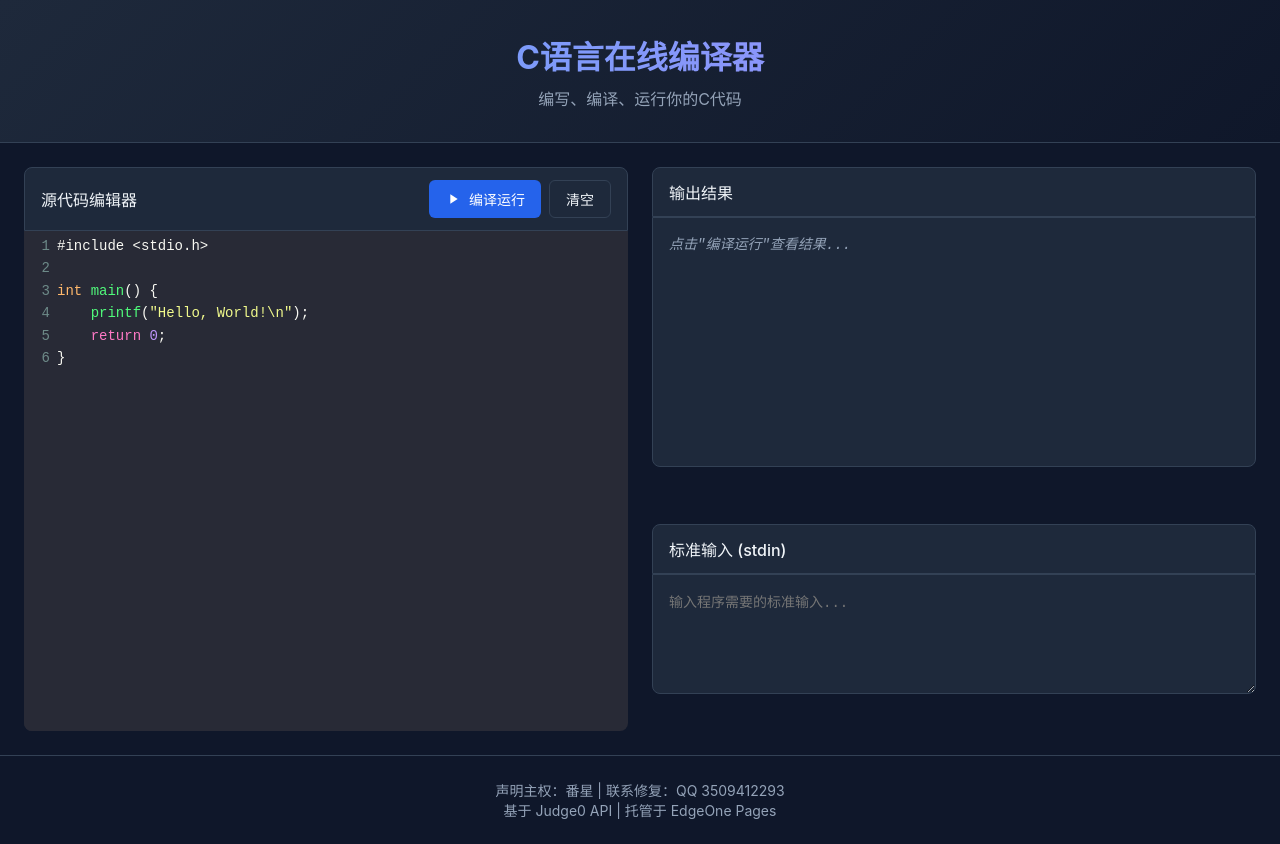
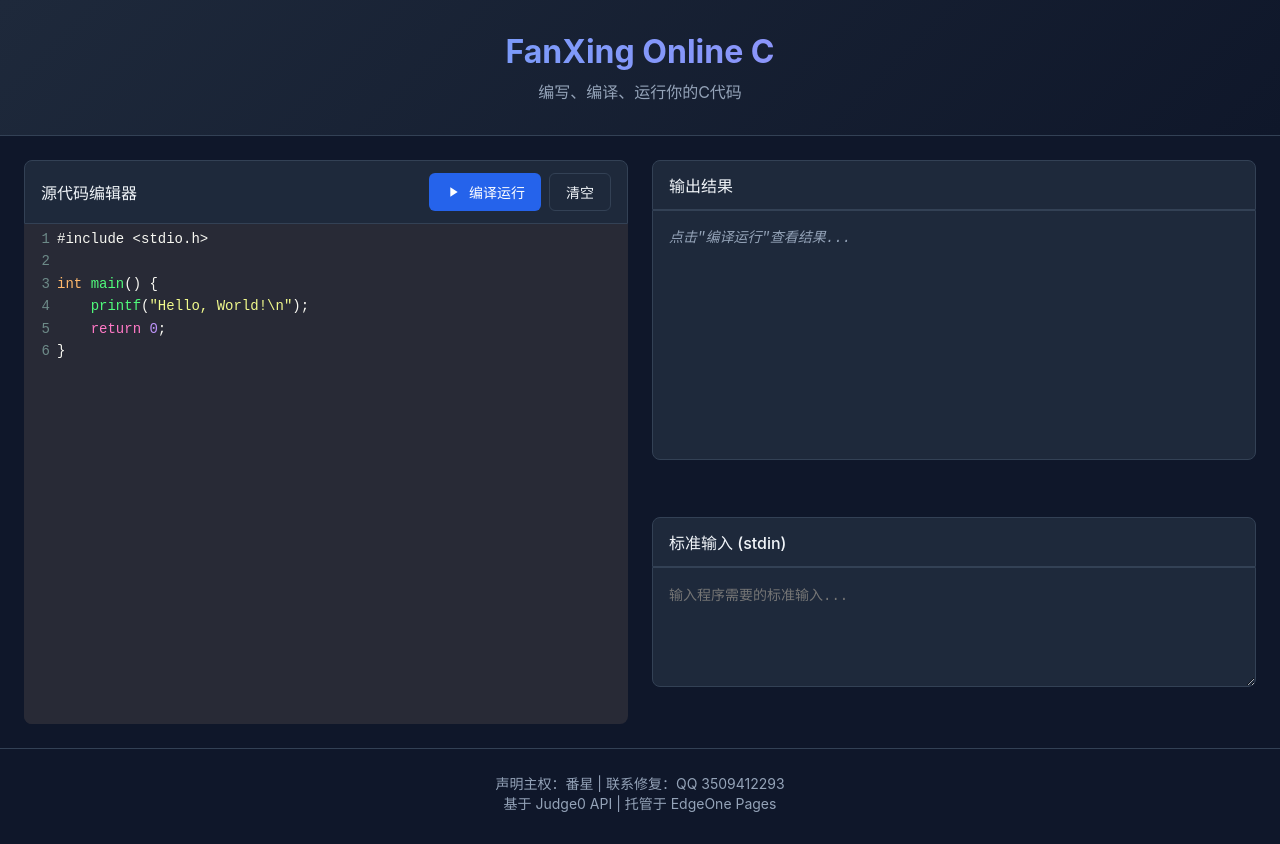
Before and after one commit to fanxing724/c-online-compiler, a plain HTML site: page index.html in a window 1280 px wide. Drawn offline with nearby package versions, Linux system fonts and the light colour scheme.

Commit message:
feat: 修改标题为FanXing Online C

```diff
--- a/index.html
+++ b/index.html
@@ -3,14 +3,14 @@
 <head>
     <meta charset="UTF-8">
     <meta name="viewport" content="width=device-width, initial-scale=1.0">
-    <title>C语言在线编译器</title>
+    <title>FanXing Online C</title>
     <link rel="stylesheet" href="https://cdnjs.cloudflare.com/ajax/libs/codemirror/5.65.16/codemirror.min.css">
     <link rel="stylesheet" href="https://cdnjs.cloudflare.com/ajax/libs/codemirror/5.65.16/theme/dracula.min.css">
     <link rel="stylesheet" href="style.css">
 </head>
 <body>
     <header>
-        <h1>C语言在线编译器</h1>
+        <h1>FanXing Online C</h1>
         <p>编写、编译、运行你的C代码</p>
     </header>
 
```
